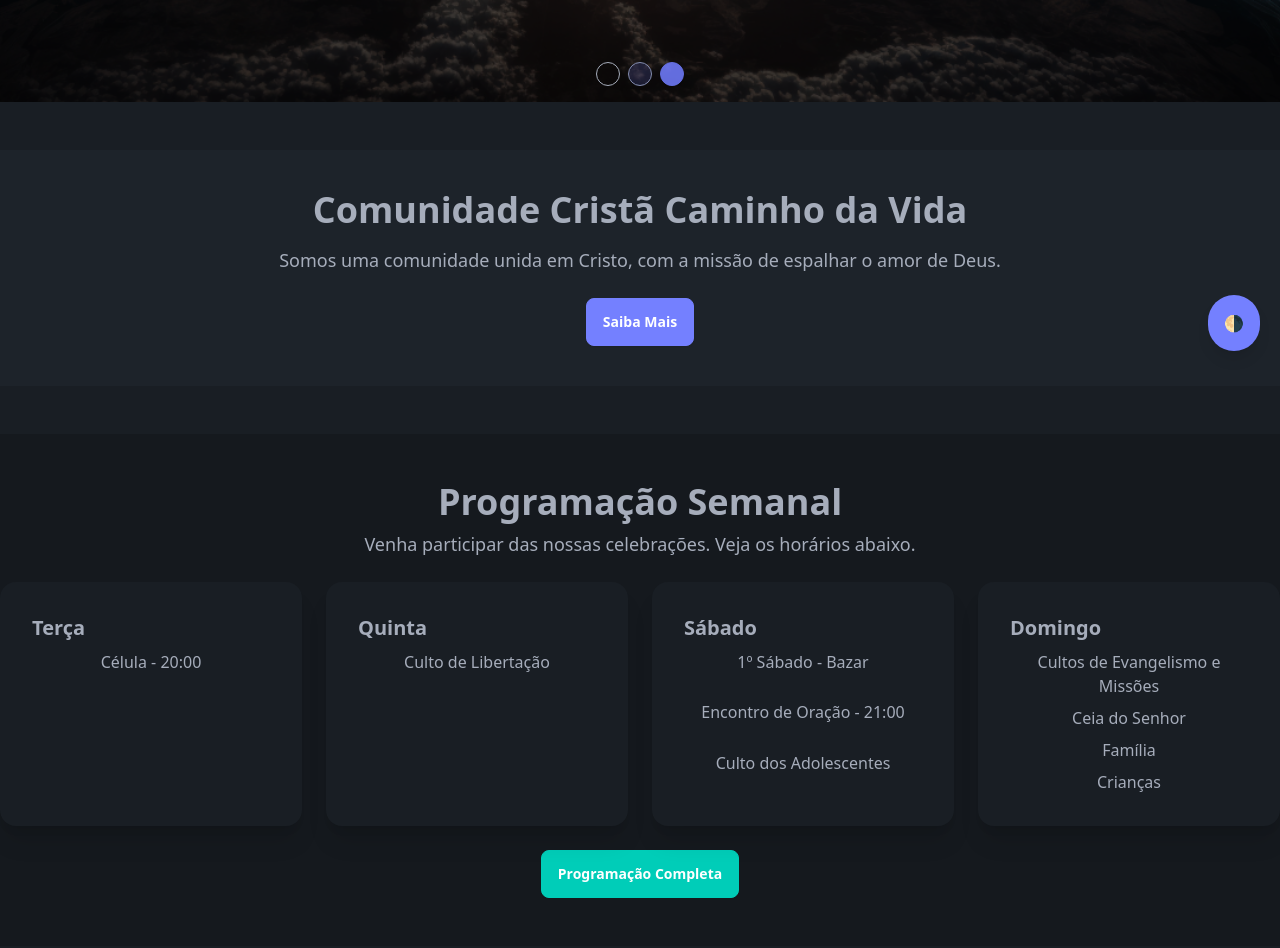
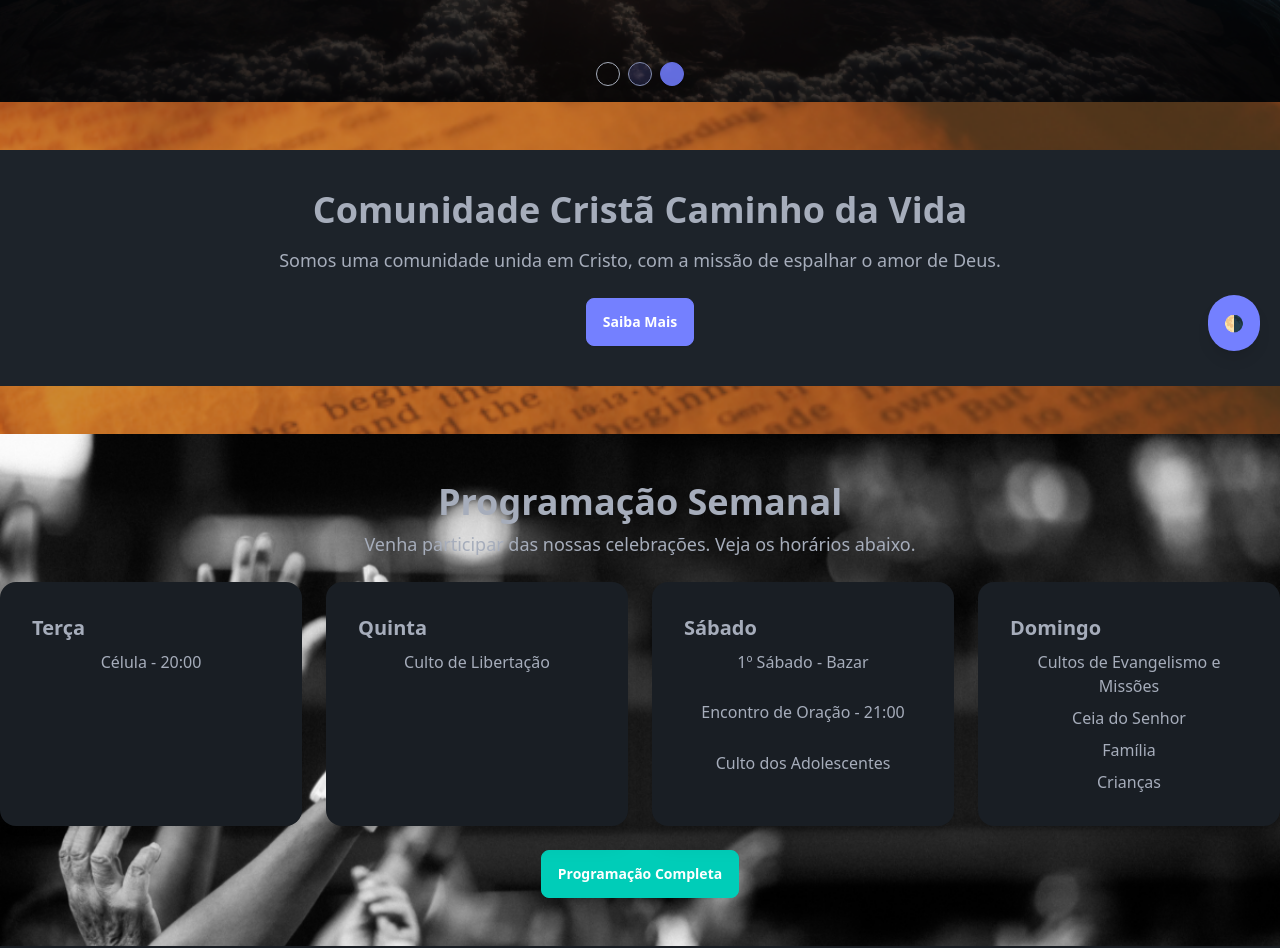
Before and after one commit to zioncwbBola/caminhodavida, a Next.js app: page / in a window 1280 px wide. Shown: the part 429-1377 px from the top of the page. Built offline with nearby package versions, Linux system fonts and the light colour scheme.

Commit message:
new file:   public/bg/about.png 	new file:   public/bg/service.png 	modified:   src/components/modelo/AboutSection.tsx 	modified:   src/components/modelo/ServicesCultos.tsx 	new file:   src/styles/ServicesCultos.module.css

```diff
--- a/src/components/modelo/AboutSection.tsx
+++ b/src/components/modelo/AboutSection.tsx
@@ -1,7 +1,19 @@
+import Image from "next/image";
 const AboutSection = () => {
   return (
-    <section className="py-12 bg-base-200" role="about">
-      <div className="bg-base-100 p-10 container mx-auto text-center">
+    <section className="py-12 bg-base-200 relative" role="about">
+      <div className="absolute inset-0">
+        <Image
+          src="/bg/about.png"
+          alt="Hero Background"
+          layout="fill"
+          objectFit="cover"
+          quality={100}
+          priority={true}
+          className="z-0"
+        />
+      </div>
+      <div className="relative bg-base-100 p-10 container mx-auto text-center z-10">
         <h2 className="text-4xl font-semibold text-base-content">
           Comunidade Cristã Caminho da Vida
         </h2>
--- a/src/components/modelo/ServicesCultos.tsx
+++ b/src/components/modelo/ServicesCultos.tsx
@@ -1,6 +1,9 @@
+import Image from "next/image";
+import styles from '@/styles/ServicesCultos.module.css';
+
 const ServicesSection = () => {
   return (
-    <section className="py-12 bg-base-300" role="events">
+    <section className={`py-12 bg-base-300 ${styles.backgroundImage}`} role="events">
       <div className="container mx-auto text-center">
         <h2 className="text-4xl font-semibold text-base-content">Programação Semanal</h2>
         <p className="text-lg mt-2 text-base-content">
--- /dev/null
+++ b/src/styles/ServicesCultos.module.css
@@ -0,0 +1,5 @@
+.backgroundImage {
+  background-image: url('/bg/service.png');
+  background-size: cover;
+  background-position: center;
+}
```
Also changed, not shown: public/bg/about.png (added), public/bg/service.png (added).
